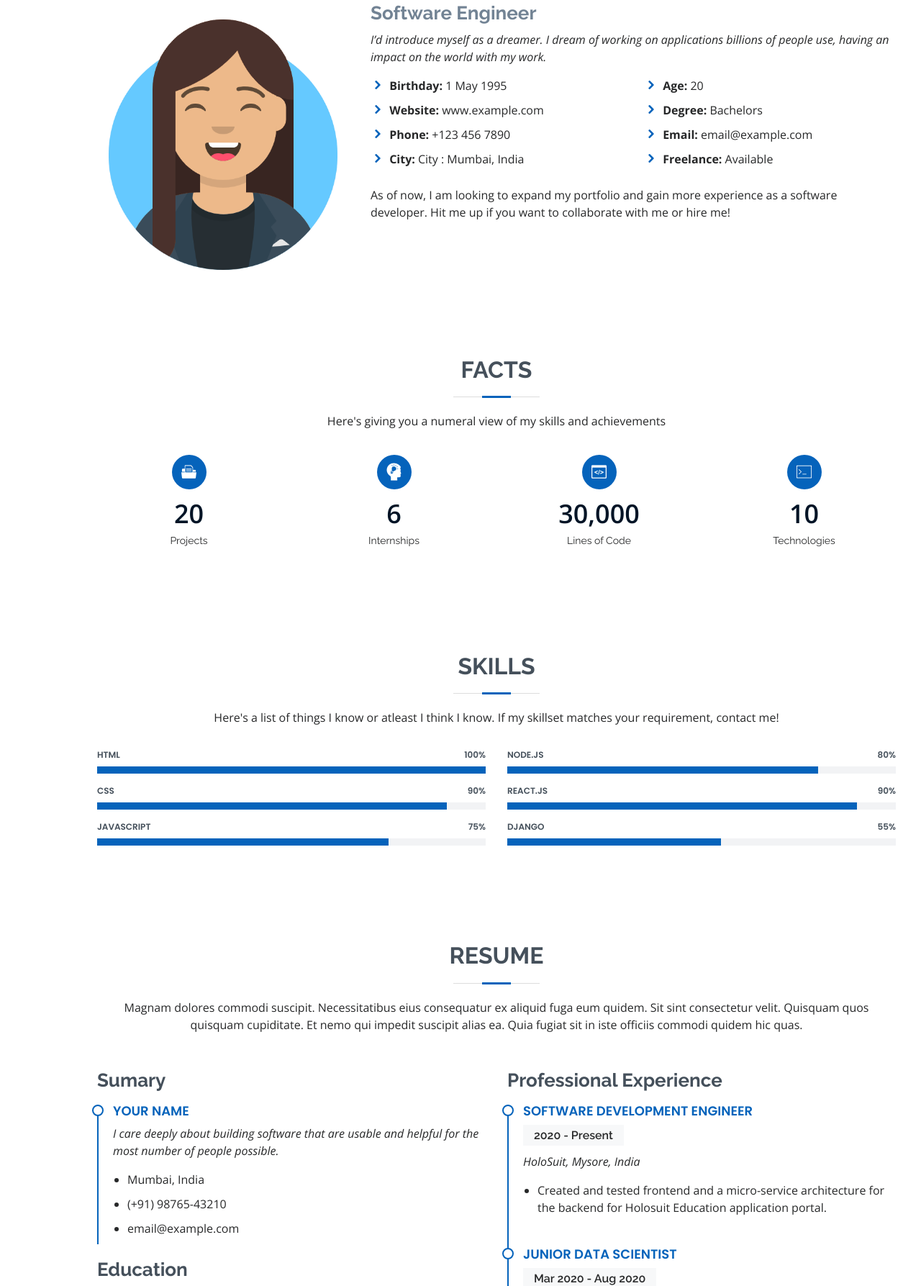
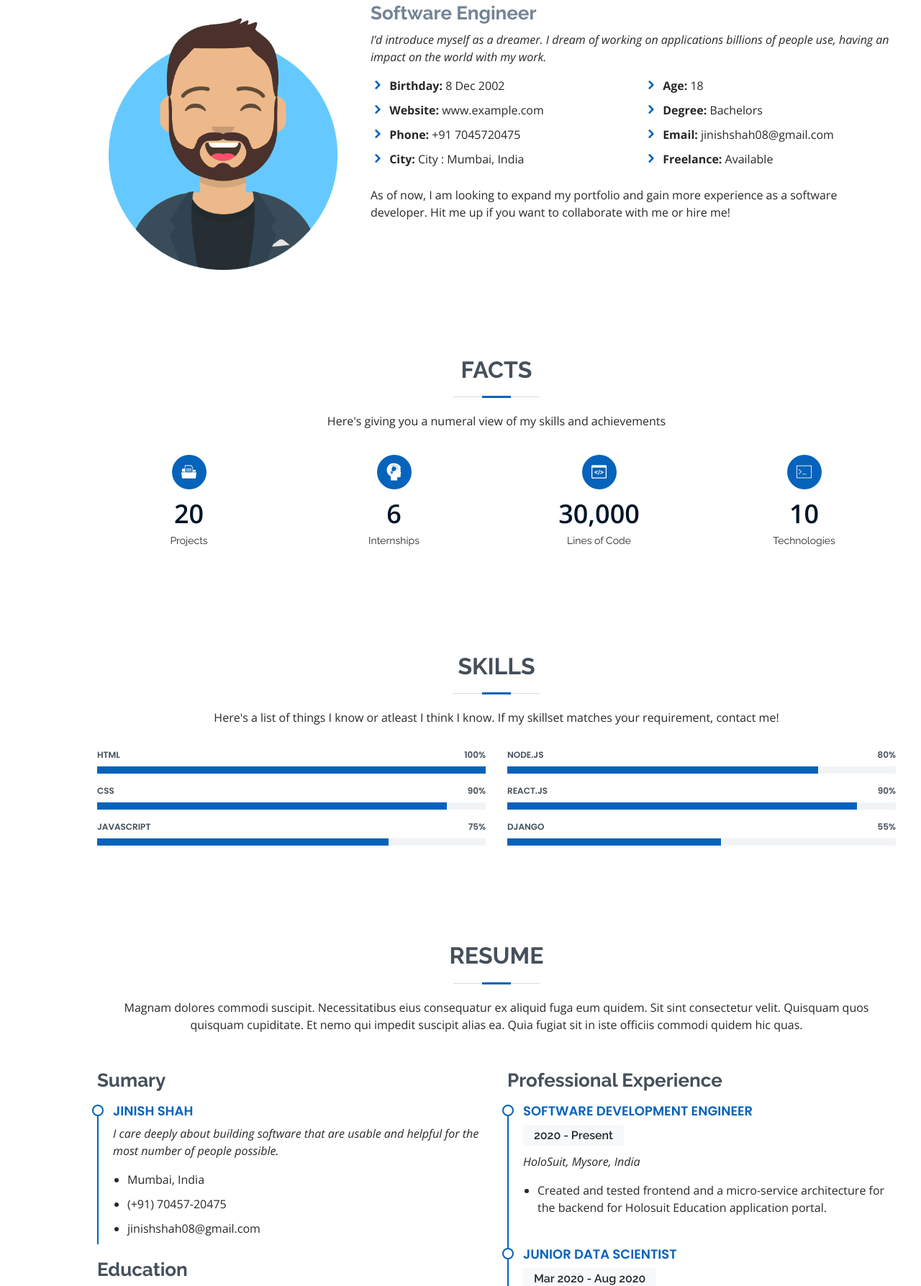
Before and after one commit to jinish08/Personal-Website, a plain HTML site: page GitUpGuide-master/index.html in a window 1280 px wide. Shown: the part 1013-2800 px from the top of the page at 72% size. Drawn offline with nearby package versions, Linux system fonts and the light colour scheme.

Commit message:
:Personalized the website

```diff
--- a/GitUpGuide-master/index.html
+++ b/GitUpGuide-master/index.html
@@ -47,7 +47,7 @@
   <!-- ======= Hero Section ======= -->
   <section id="hero" class="d-flex flex-column justify-content-center">
     <div class="container" data-aos="zoom-in" data-aos-delay="100">
-      <h1>Your Name</h1>
+      <h1>Jinish Shah</h1>
       <p>I'm a <span class="typed" data-typed-items="Designer, Developer, Freelancer"></span></p>
       <div class="social-links">
         <a href="#" class="twitter"><i class="bx bxl-twitter"></i></a>
@@ -71,8 +71,8 @@
         <div class="row">
           <div class="col-lg-4">
             <!-- Generate Yout avatar at https://getavataaars.com/ -->
-            <img src="assets/img/girl.png" class="img-fluid" alt="">
-            <!-- <img src="assets/img/boy.png" class="img-fluid" alt=""> -->
+            <!-- <img src="assets/img/girl.png" class="img-fluid" alt=""> -->
+            <img src="assets/img/boy.png" class="img-fluid" alt="">
           </div>
           <div class="col-lg-8 pt-4 pt-lg-0 content">
             <h3>Software Engineer</h3>
@@ -82,17 +82,17 @@
             <div class="row">
               <div class="col-lg-6">
                 <ul>
-                  <li><i class="icofont-rounded-right"></i> <strong>Birthday:</strong> 1 May 1995</li>
+                  <li><i class="icofont-rounded-right"></i> <strong>Birthday:</strong> 8 Dec 2002</li>
                   <li><i class="icofont-rounded-right"></i> <strong>Website:</strong> www.example.com</li>
-                  <li><i class="icofont-rounded-right"></i> <strong>Phone:</strong> +123 456 7890</li>
+                  <li><i class="icofont-rounded-right"></i> <strong>Phone:</strong> +91 7045720475</li>
                   <li><i class="icofont-rounded-right"></i> <strong>City:</strong> City : Mumbai, India</li>
                 </ul>
               </div>
               <div class="col-lg-6">
                 <ul>
-                  <li><i class="icofont-rounded-right"></i> <strong>Age:</strong> 20</li>
+                  <li><i class="icofont-rounded-right"></i> <strong>Age:</strong> 18</li>
                   <li><i class="icofont-rounded-right"></i> <strong>Degree:</strong> Bachelors</li>
-                  <li><i class="icofont-rounded-right"></i> <strong>Email:</strong> email@example.com</li>
+                  <li><i class="icofont-rounded-right"></i> <strong>Email:</strong> jinishshah08@gmail.com</li>
                   <li><i class="icofont-rounded-right"></i> <strong>Freelance:</strong> Available</li>
                 </ul>
               </div>
@@ -234,19 +234,19 @@
           <div class="col-lg-6">
             <h3 class="resume-title">Sumary</h3>
             <div class="resume-item pb-0">
-              <h4>Your Name</h4>
+              <h4>Jinish Shah</h4>
               <p><em>I care deeply about building software that are usable and helpful for the most number of people possible.</em></p>
               <ul>
                 <li>Mumbai, India</li>
-                <li>(+91) 98765-43210</li>
-                <li>email@example.com</li>
+                <li>(+91) 70457-20475</li>
+                <li>jinishshah08@gmail.com</li>
               </ul>
             </div>
 
             <h3 class="resume-title">Education</h3>
             <div class="resume-item">
-              <h4>Bachelor of Engineering, Computer Science</h4>
-              <h5>Sept 2018 - Present</h5>
+              <h4>Bachelor of Engineering, Information Technology</h4>
+              <h5>Sept 2020 - Present</h5>
               <p><em>Dwarkadas J. Sanghvi College of Engineering, Mumbai</em></p>
               <p>Current CGPA: 9/10</p>
             </div>
@@ -349,13 +349,13 @@
               <div class="email">
                 <i class="icofont-envelope"></i>
                 <h4>Email:</h4>
-                <p>info@example.com</p>
+                <p>jinishshah08@gmail.com/p>
               </div>
 
               <div class="phone">
                 <i class="icofont-phone"></i>
                 <h4>Call:</h4>
-                <p>+1 5589 55488 55s</p>
+                <p>+91 7045720475</p>
               </div>
 
             </div>
@@ -396,7 +396,7 @@
   <!-- ======= Footer ======= -->
   <footer id="footer">
     <div class="container">
-      <h3>Your Name</h3>
+      <h3>Jinish Shah</h3>
       <p>Eat, Sleep, Code, Repeat.</p>
       <div class="social-links">
         <a href="#" class="twitter"><i class="bx bxl-twitter"></i></a>
@@ -404,7 +404,7 @@
         <a href="#" class="linkedin"><i class="bx bxl-linkedin"></i></a>
       </div>
       <div class="copyright">
-        &copy; Copyright <strong><span>Your Name</span></strong>. All Rights Reserved
+        &copy; Copyright <strong><span>Jinish Shah</span></strong>. All Rights Reserved
       </div>
       <div class="credits">
         Designed by <a href="https://bootstrapmade.com/">BootstrapMade</a>
```
